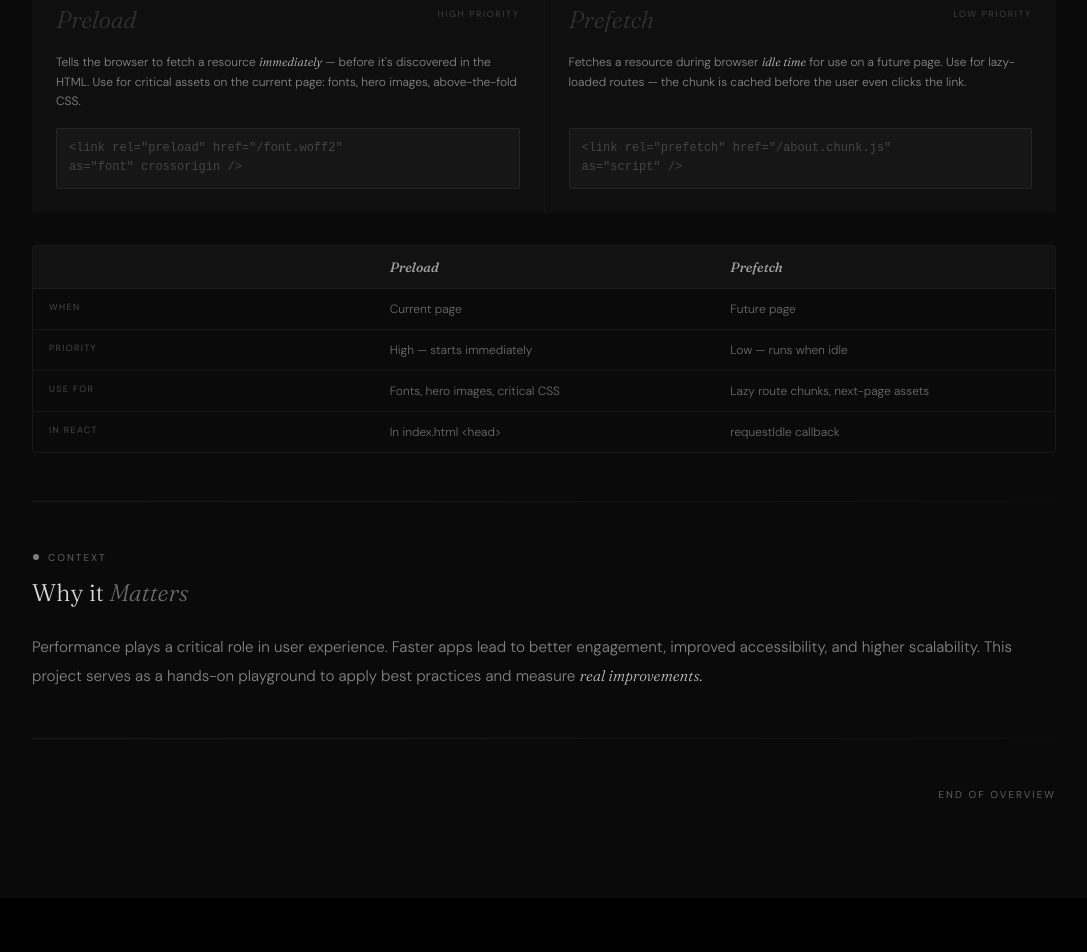
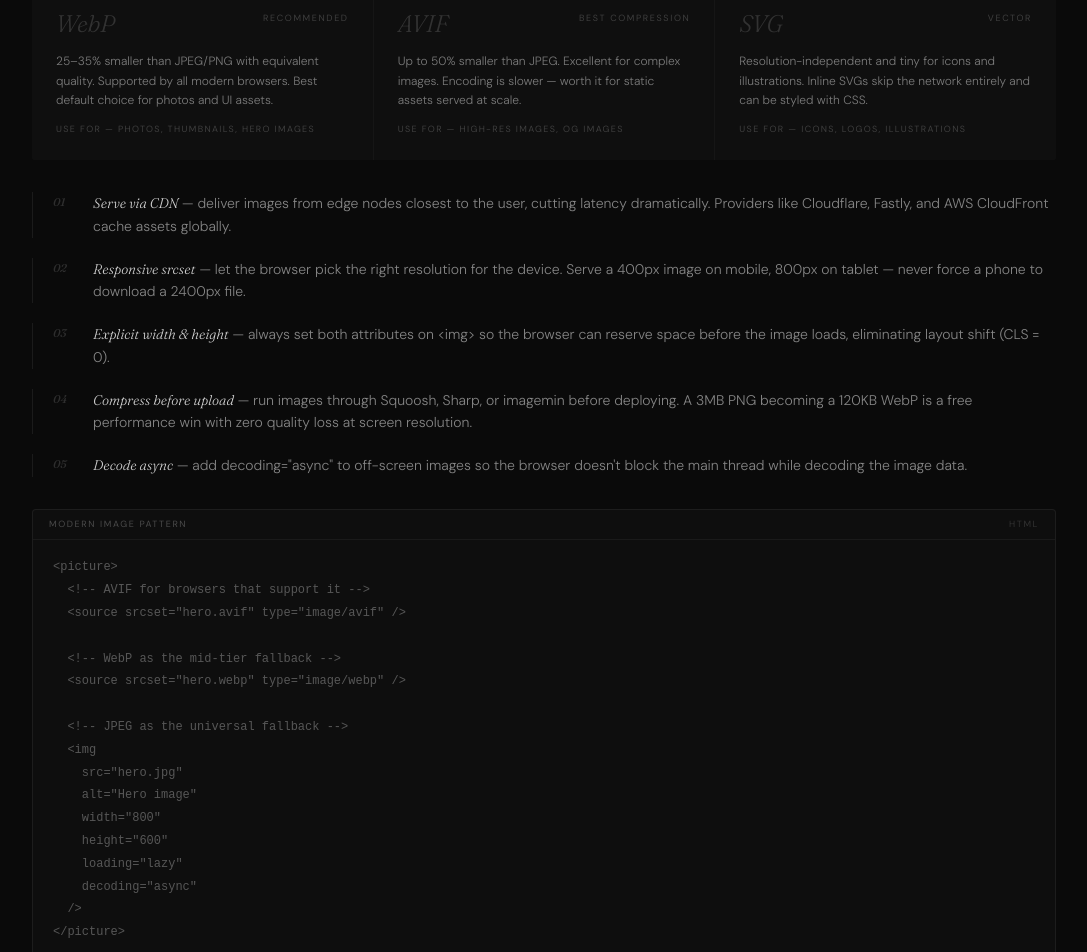
Before and after one commit to Pranjal-Sahu21/frontend-performance-optimization-practice, a React (Vite) app: page /about in a window 1280 px wide. Shown: the part 1320-2272 px from the top of the page, without its empty margins (96-1183 px from the left). Before the commit the page ends 2218 px from the top, so only its background shows below. Built offline with nearby package versions, Linux system fonts and the light colour scheme.

Commit message:
Added image asset optimization section in about page

```diff
--- a/src/pages/About.jsx
+++ b/src/pages/About.jsx
@@ -47,6 +47,52 @@ const vitals = [
   },
 ];
 
+// image formats
+const imageFormats = [
+  {
+    fmt: "WebP",
+    tag: "Recommended",
+    desc: "25–35% smaller than JPEG/PNG with equivalent quality. Supported by all modern browsers. Best default choice for photos and UI assets.",
+    use: "Photos, thumbnails, hero images",
+  },
+  {
+    fmt: "AVIF",
+    tag: "Best Compression",
+    desc: "Up to 50% smaller than JPEG. Excellent for complex images. Encoding is slower — worth it for static assets served at scale.",
+    use: "High-res images, OG images",
+  },
+  {
+    fmt: "SVG",
+    tag: "Vector",
+    desc: "Resolution-independent and tiny for icons and illustrations. Inline SVGs skip the network entirely and can be styled with CSS.",
+    use: "Icons, logos, illustrations",
+  },
+];
+
+// Optimization techniques
+const techniques = [
+  [
+    "Serve via CDN",
+    "deliver images from edge nodes closest to the user, cutting latency dramatically. Providers like Cloudflare, Fastly, and AWS CloudFront cache assets globally.",
+  ],
+  [
+    "Responsive srcset",
+    "let the browser pick the right resolution for the device. Serve a 400px image on mobile, 800px on tablet — never force a phone to download a 2400px file.",
+  ],
+  [
+    "Explicit width & height",
+    "always set both attributes on <img> so the browser can reserve space before the image loads, eliminating layout shift (CLS = 0).",
+  ],
+  [
+    "Compress before upload",
+    "run images through Squoosh, Sharp, or imagemin before deploying. A 3MB PNG becoming a 120KB WebP is a free performance win with zero quality loss at screen resolution.",
+  ],
+  [
+    "Decode async",
+    'add decoding="async" to off-screen images so the browser doesn\'t block the main thread while decoding the image data.',
+  ],
+];
+
 const About = () => {
   return (
     <div
@@ -85,7 +131,7 @@ const About = () => {
 
         {/* What I'm Practicing */}
         <section>
-          <div className="flex items-center gap-2 mb-1">
+          <div className="flex items-center gap-3 mb-1">
             <div className="ping-dot">
               <span className="ping-outer"></span>
               <span className="ping-inner"></span>
@@ -128,7 +174,7 @@ const About = () => {
 
         {/* Core Web Vitals */}
         <section>
-          <div className="flex items-center gap-2 mb-1">
+          <div className="flex items-center gap-3 mb-1">
             <div className="ping-dot">
               <span className="ping-outer"></span>
               <span className="ping-inner"></span>
@@ -144,7 +190,7 @@ const About = () => {
             {vitals.map(({ abbr, full, desc }) => (
               <div
                 key={abbr}
-                className="bg-[#0f0f0f] p-6 flex flex-col gap-2 group hover:bg-[#141414] transition-colors duration-300"
+                className="bg-[#0f0f0f] p-6 flex flex-col gap-3 group hover:bg-[#141414] transition-colors duration-300"
               >
                 <div
                   className="text-3xl text-white/15 group-hover:text-white/25 transition-colors duration-300"
@@ -181,6 +227,170 @@ const About = () => {
 
         <div className="divider" />
 
+        {/* Image Asset Optimization */}
+        <section>
+          <div className="flex items-center gap-2 mb-1">
+            <div className="ping-dot">
+              <span className="ping-outer"></span>
+              <span className="ping-inner"></span>
+            </div>
+            <div className="label">Asset Optimization</div>
+          </div>
+
+          <h2 className="section-heading text-xl md:text-2xl text-white/85 mb-8 mt-3">
+            Image <span className="italic text-white/40">Optimization</span>
+          </h2>
+
+          {/* Format cards */}
+          <div className="grid grid-cols-1 md:grid-cols-3 gap-px bg-white/5 rounded-sm overflow-hidden mb-8">
+            {imageFormats.map(({ fmt, tag, desc, use }) => (
+              <div
+                key={fmt}
+                className="bg-[#0f0f0f] p-6 flex flex-col gap-3 group hover:bg-[#141414] transition-colors duration-300"
+              >
+                <div className="flex items-start justify-between">
+                  <div
+                    className="text-2xl text-white/15 group-hover:text-white/25 transition-colors duration-300"
+                    style={{
+                      fontFamily: "Fraunces, serif",
+                      fontStyle: "italic",
+                      fontWeight: 300,
+                    }}
+                  >
+                    {fmt}
+                  </div>
+                  <span
+                    style={{
+                      fontFamily: "DM Sans, sans-serif",
+                      fontSize: "9px",
+                      letterSpacing: "0.18em",
+                      textTransform: "uppercase",
+                      color: "rgba(255,255,255,0.2)",
+                      fontWeight: 400,
+                      marginTop: "4px",
+                    }}
+                  >
+                    {tag}
+                  </span>
+                </div>
+                <p
+                  className="text-white/45 text-xs leading-relaxed"
+                  style={{ fontWeight: 300 }}
+                >
+                  {desc}
+                </p>
+                <div
+                  className="mt-auto"
+                  style={{
+                    fontFamily: "DM Sans, sans-serif",
+                    fontSize: "9px",
+                    letterSpacing: "0.15em",
+                    textTransform: "uppercase",
+                    color: "rgba(255,255,255,0.2)",
+                    fontWeight: 400,
+                  }}
+                >
+                  Use for — {use}
+                </div>
+              </div>
+            ))}
+          </div>
+
+          {/* Techniques list */}
+          <ul className="space-y-5 mb-8">
+            {techniques.map(([title, desc], i) => (
+              <li key={i} className="skill-item flex gap-4">
+                <span className="side-number">
+                  {String(i + 1).padStart(2, "0")}
+                </span>
+                <p
+                  className="text-white/50 text-sm leading-relaxed"
+                  style={{ fontWeight: 300 }}
+                >
+                  <span
+                    className="skill-label text-white/80 transition-colors duration-300"
+                    style={{
+                      fontFamily: "Fraunces, serif",
+                      fontStyle: "italic",
+                      fontWeight: 300,
+                    }}
+                  >
+                    {title}
+                  </span>{" "}
+                  — {desc}
+                </p>
+              </li>
+            ))}
+          </ul>
+
+          {/* Code snippet — picture element with fallback */}
+          <div
+            className="w-full rounded-sm overflow-hidden"
+            style={{
+              border: "1px solid rgba(255,255,255,0.06)",
+              background: "rgba(255,255,255,0.02)",
+            }}
+          >
+            <div
+              className="px-4 py-2 flex items-center justify-between"
+              style={{ borderBottom: "1px solid rgba(255,255,255,0.05)" }}
+            >
+              <span
+                style={{
+                  fontFamily: "DM Sans, sans-serif",
+                  fontSize: "9px",
+                  letterSpacing: "0.18em",
+                  textTransform: "uppercase",
+                  color: "rgba(255,255,255,0.25)",
+                  fontWeight: 400,
+                }}
+              >
+                Modern image pattern
+              </span>
+              <span
+                style={{
+                  fontFamily: "DM Sans, sans-serif",
+                  fontSize: "9px",
+                  letterSpacing: "0.18em",
+                  textTransform: "uppercase",
+                  color: "rgba(255,255,255,0.15)",
+                  fontWeight: 400,
+                }}
+              >
+                HTML
+              </span>
+            </div>
+            <pre
+              className="px-5 py-4 text-xs leading-[1.9] overflow-x-auto"
+              style={{
+                fontFamily: "monospace",
+                color: "rgba(255,255,255,0.3)",
+                margin: 0,
+              }}
+            >
+              {`<picture>
+  <!-- AVIF for browsers that support it -->
+  <source srcset="hero.avif" type="image/avif" />
+
+  <!-- WebP as the mid-tier fallback -->
+  <source srcset="hero.webp" type="image/webp" />
+
+  <!-- JPEG as the universal fallback -->
+  <img
+    src="hero.jpg"
+    alt="Hero image"
+    width="800"
+    height="600"
+    loading="lazy"
+    decoding="async"
+  />
+</picture>`}
+            </pre>
+          </div>
+        </section>
+
+        <div className="divider" />
+
         {/* Preload & Prefetch */}
         <section>
           <div className="flex items-center gap-2 mb-1">
@@ -192,8 +402,7 @@ const About = () => {
           </div>
 
           <h2 className="section-heading text-xl md:text-2xl text-white/85 mb-8 mt-3">
-            Preload & Prefetch{" "}
-            <span className="italic text-white/40">Practice</span>
+            Preload & <span className="italic text-white/40">Prefetch</span>
           </h2>
 
           <div className="grid grid-cols-1 md:grid-cols-2 gap-px bg-white/5 rounded-sm overflow-hidden mb-8">
@@ -389,7 +598,7 @@ const About = () => {
 
         {/* Why it Matters */}
         <section>
-          <div className="flex items-center gap-2 mb-1">
+          <div className="flex items-center gap-3 mb-1">
             <div className="ping-dot">
               <span className="ping-outer"></span>
               <span className="ping-inner"></span>
```
